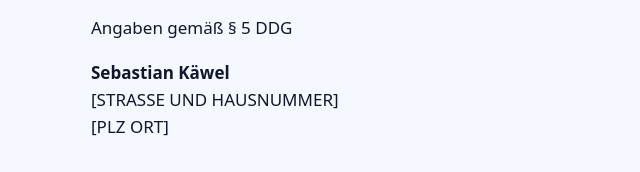
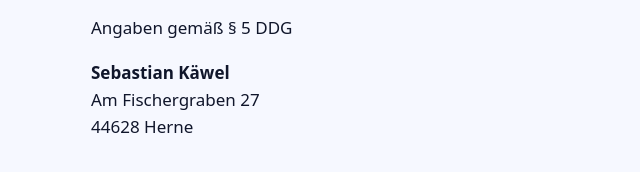
Before and after one commit to Hartman1985/elektrowissen51, a plain HTML site: page impressum.html in a window 1280 px wide. Shown: the part 255-427 px from the top of the page, without its empty margins (205-845 px from the left). Drawn offline with Linux system fonts and the light colour scheme.

Commit message:
Update impressum.html

```diff
--- a/impressum.html
+++ b/impressum.html
@@ -1,6 +1,6 @@
 <!doctype html><html lang="de"><head><meta charset="utf-8"><meta name="viewport" content="width=device-width,initial-scale=1"><title>Impressum – ElektroWissen51</title><link rel="stylesheet" href="style.css"></head><body><main><img class="logo" src="logo.png" alt="ElektroWissen51 Logo"><nav><a href="index.html">Start</a><a href="nutzungsbedingungen.html">Nutzungsbedingungen</a><a href="datenschutz.html">Datenschutz</a><a href="impressum.html">Impressum</a></nav><h1>Impressum</h1>
 <p>Angaben gemäß § 5 DDG</p>
-<p><strong>Sebastian Käwel</strong><br>[STRASSE UND HAUSNUMMER]<br>[PLZ ORT]</p>
+<p><strong>Sebastian Käwel</strong><br>Am Fischergraben 27<br>44628 Herne</p>
 <h2>Kontakt</h2>
 <p>E-Mail: <a href="mailto:sebastian.kaewel@outlook.de">sebastian.kaewel@outlook.de</a></p>
 <footer>© ElektroWissen51 · Kontakt: <a href="mailto:sebastian.kaewel@outlook.de">sebastian.kaewel@outlook.de</a></footer></main></body></html>
```
